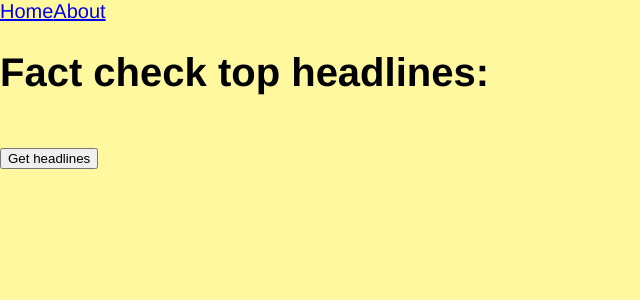
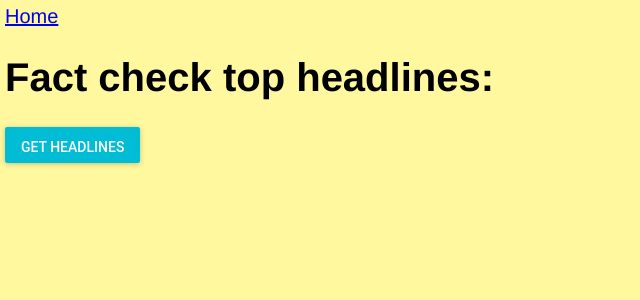
Before and after one commit to aalcott14/trust-issues, a React app: page / in a window 1280 px wide. Shown: the top 300 px of the page, without its empty margins (0-640 px from the left). Built offline with nearby package versions, Linux system fonts and the light colour scheme.

Commit message:
fix muitheme bug, remove about link, and add consistent size

```diff
--- a/client/src/components/App.jsx
+++ b/client/src/components/App.jsx
@@ -9,7 +9,7 @@ class App extends React.PureComponent {
     return (
       <div className="App">
         <Link to="/">Home</Link>
-        <Link to="/about">About</Link>
+        {/* <Link to="/about">About</Link> */}
 
         { children }
       </div>
--- a/client/src/components/Home.css
+++ b/client/src/components/Home.css
@@ -4,26 +4,27 @@ html {
   font-family:'helvetica neue';
   font-size: 20px;
   font-weight: 200;
+  height: 100%;
+  padding: 5px;
 }
 body {
   margin: 0;
 }
-*, *:before, *:after {
-  box-sizing: inherit;
-}
 
 .headlines {
-  min-height:100vh;
   overflow: hidden;
   display: flex;
+  vertical-align: middle;
+  align-items:center;
+  justify-content: center;
 }
 
 .headline {
   text-align: center;
-  align-items:center;
   flex: 1;
-  justify-content: center;
-  align-items: center;
-  display: flex;
-  flex-direction: column;
+  padding: 10px;
 }
+
+.ruling-graphic {
+  width: 80%;
+}
--- a/client/src/components/Home.jsx
+++ b/client/src/components/Home.jsx
@@ -1,5 +1,7 @@
 import React, { Component } from 'react';
 import axios from 'axios';
+import RaisedButton from 'material-ui/RaisedButton';
+import MuiThemeProvider from 'material-ui/styles/MuiThemeProvider';
 
 import './Home.css';
 
@@ -30,22 +32,33 @@ class Home extends Component {
 
   render() {
     return (
+      <MuiThemeProvider>
         <div className="Home">
-        <h1 className="title">Fact check top headlines:</h1><br />
-        <button className="fetchButton" onClick={this.getHeadlines}>
-          Get headlines
-        </button><br /><br />
+          <h1 className="title">Fact check top headlines:</h1>
+          <RaisedButton
+            label="Get headlines"
+            primary
+            className="fetchButton"
+            onClick={this.getHeadlines}
+          />
           <div className="headlines">
             {this.state.showLines ?
               this.state.headlines.data.map(line =>
                 (<div className="headline" key={line.statement_url}>
-                {line.ruling_headline}<br />
-                <img className="ruling-graphic" alt="" src={line.ruling.canonical_ruling_graphic} />
+                  <p className="head-text">
+                    {line.ruling_headline}
+                  </p>
+                  <img
+                    className="ruling-graphic"
+                    alt=""
+                    src={line.ruling.canonical_ruling_graphic}
+                  />
                 </div>),
               ) : null
             }
           </div>
         </div>
+      </MuiThemeProvider>
     );
   }
 }
```
Also changed, not shown: 1 other file (tests, documents, lock files or other folders). Lines whose indentation alone changed are shown as unchanged.
